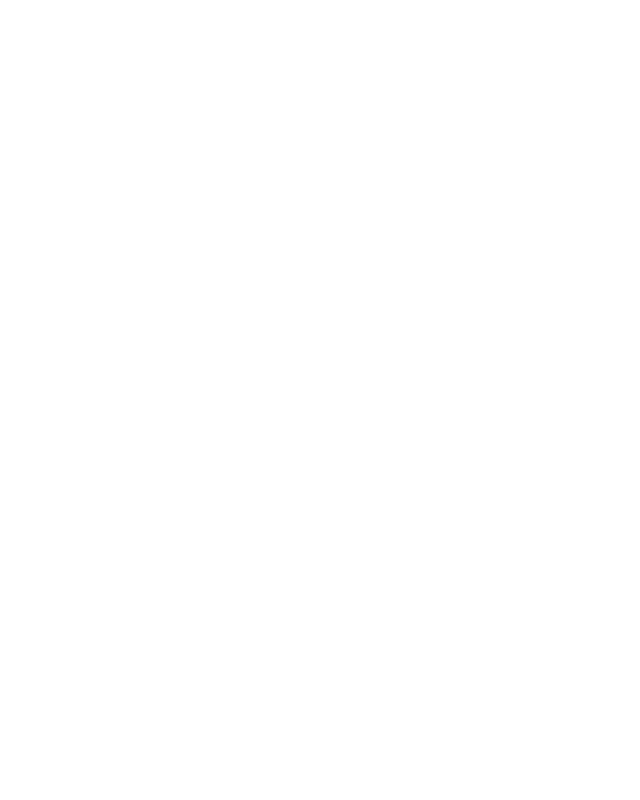
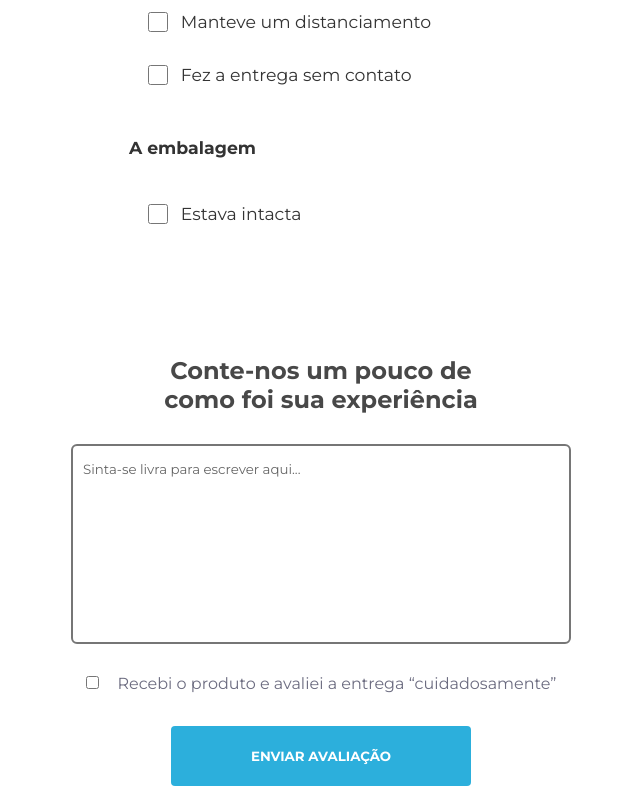
Before and after one commit to GRFreire/valideo, a React (Create React App) app in the folder frontend/: page /evaluate-your-delivery in a window 1280 px wide. Shown: the part 620-1420 px from the top of the page, without its empty margins (319-959 px from the left). Before the commit the page ends 800 px from the top, so only its background shows below. Built offline with nearby package versions, Linux system fonts and the light colour scheme; the HTML template or start-up script is replaced by a standard one.

Commit message:
feat: add evaluate delivery page

```diff
--- a/frontend/src/pages/EvaluateDelivery/index.js
+++ b/frontend/src/pages/EvaluateDelivery/index.js
@@ -1,11 +1,83 @@
-import React from 'react';
+import React, { useState } from 'react';
+import Header from '../../components/Header';
+import Footer from '../../components/Footer';
+import {
+  Form,
+  ProcedureCheckListContainer,
+  ProcedureCheckListSection,
+  EvaluationTextContainer
+} from './styles';
 
-// import { Container } from './styles';
+import tempImage from '../../assets/images/tempImage.png'
 
 function EvaluateDelivery() {
+
+  const data = [
+    { id: 1, title: 'O Entregador', steps: ['Estava de máscara', 'Utilizou álcool em gel', 'Manteve um distanciamento', 'Fez a entrega sem contato'] },
+    { id: 2, title: 'A embalagem', steps: ['Estava intacta'] },
+  ];
+
+  const [evaluationText, setEvaluationText] = useState('');
+  const [receivedProduct, setReceivedProduct] = useState(false);
+  const [isEvaluating, setIsEvaluating] = useState(true);
+
+  function handleSubmit(e) {
+    e.preventDefault();
+    setEvaluationText('');
+    setReceivedProduct(false);
+    setIsEvaluating(false);
+  }
+
+  if (!isEvaluating) {
+    return (
+      <Header
+        title='Obrigado!'
+        imgSrc={tempImage}
+        description=''
+        instructions='Sua avaliação foi enviada com sucesso!'
+      />
+    );
+  }
+
   return (
     <>
-      <h1>Evaluate Delivery</h1>
+      <Header
+        title='Sua entrega'
+        imgSrc={tempImage}
+        description='Confirme o recebimento do seu pedido e avalie como foi a entrega'
+        instructions='Marque os procedimentos que você observou que foram feitos'
+      />
+      <Form onSubmit={handleSubmit}>
+        <ProcedureCheckListContainer>
+          {
+            data.map(procedure => (
+              <ProcedureCheckListSection key={procedure.id}>
+                <strong>{procedure.title}</strong>
+                {
+                  procedure.steps.map(step => (
+                    <span>
+                      <input type='checkbox' id={step} />
+                      <label for={step}>{step}</label>
+                    </span>
+                  ))
+                }
+              </ProcedureCheckListSection>
+            ))
+          }
+        </ProcedureCheckListContainer>
+        <EvaluationTextContainer>
+          <strong>Conte-nos um pouco de como foi sua experiência</strong>
+          <textarea placeholder='Sinta-se livra para escrever aqui...' value={evaluationText} onChange={e => setEvaluationText(e.target.value)} />
+          <span>
+            <input type='checkbox' value={receivedProduct} onChange={() => setReceivedProduct(!receivedProduct)} checked={receivedProduct} />
+            <label>Recebi o produto e avaliei a entrega “cuidadosamente”</label>
+          </span>
+          <button type='submit'>ENVIAR AVALIAÇÃO</button>
+          <p>Não recebeu seu produto?</p>
+          <a href='#'>Clique aqui para entrar em contato</a>
+        </EvaluationTextContainer>
+      </Form>
+      <Footer />
     </>
   );
 }
--- /dev/null
+++ b/frontend/src/pages/EvaluateDelivery/styles.js
@@ -0,0 +1,134 @@
+import styled from 'styled-components';
+
+export const Form = styled.form`
+    display: flex;
+    flex-direction: column;
+    justify-content: center;
+    align-items: center;
+`;
+export const ProcedureCheckListContainer = styled.div`
+    width: 30%;
+    display: flex;
+    flex-direction: column;
+    justify-content: center;
+    align-items: flex-start;
+    margin: 50px 0;
+`;
+
+export const ProcedureCheckListSection = styled.div`
+    width: 100%;
+    display: flex;
+    flex-direction: column;
+    margin-bottom: 20px;
+
+    strong {
+      color: #333333;
+      font-size: 13pt;
+      margin-bottom: 45px;
+    }
+
+    span {
+      width: 100%;
+      margin-left: 5%;
+      padding-bottom: 32px;
+      display: flex;
+      flex-direction: row;
+      align-items: center;
+
+      input[type=checkbox] {
+        min-width: 20px;
+        min-height: 20px;
+        margin-right: 5px;
+      }
+
+      label {
+        width: 100%;
+        color: #333333;
+        font-size: 13pt;
+        padding-left: 2%;
+      }
+
+    }
+`;
+
+export const EvaluationTextContainer = styled.div`
+    display: flex;
+    flex-direction: column;
+    align-items: center;
+    justify-content: center;
+    margin-bottom: 50px;
+
+    strong {
+      color: #484848;
+      min-width: 20%;
+      max-width: 350px;
+      text-align: center;
+      font-size: 18pt;
+      margin: 30px 0 30px 0;
+    }
+
+    textarea {
+      min-width: 500px;
+      height: 200px;
+      margin-bottom: 30px;
+      padding: 15px 10px;
+      border-radius: 6px;
+      border-width: 2px;
+      resize: none;
+
+      ::placeholder {
+        color: #666666;
+        font-family: Montserrat;
+      }
+    }
+
+    span {
+      input[type=checkbox]{
+        margin-bottom: 37px;
+        margin-right: 19px;
+      }
+
+      label{
+
+      }
+    }
+
+    button {
+      width: 300px;
+      height: 60px;
+      background: #2CAFDC;
+      border-radius: 4px;
+      border: none;
+      font-family: Montserrat;
+      font-weight: bold;
+      color: #FFFFFF;
+      margin-bottom: 17px;
+      cursor: pointer;
+      transition: .5s;
+    }
+
+    button:hover {
+        background: #008DBD;
+      }
+
+    p {
+      font-size: 13pt;
+      color: #666666;
+      font-family: Montserrat;
+      font-weight: 500;
+      margin-bottom: 6px;
+    }
+
+    a {
+      text-decoration: none;
+      font-family: Montserrat;
+      font-style: normal;
+      font-size: 12pt;
+      text-align: center;
+      color: #2CAFDC;
+    }
+
+    a:hover {
+      color: #008DBD;
+    }
+`;
```
